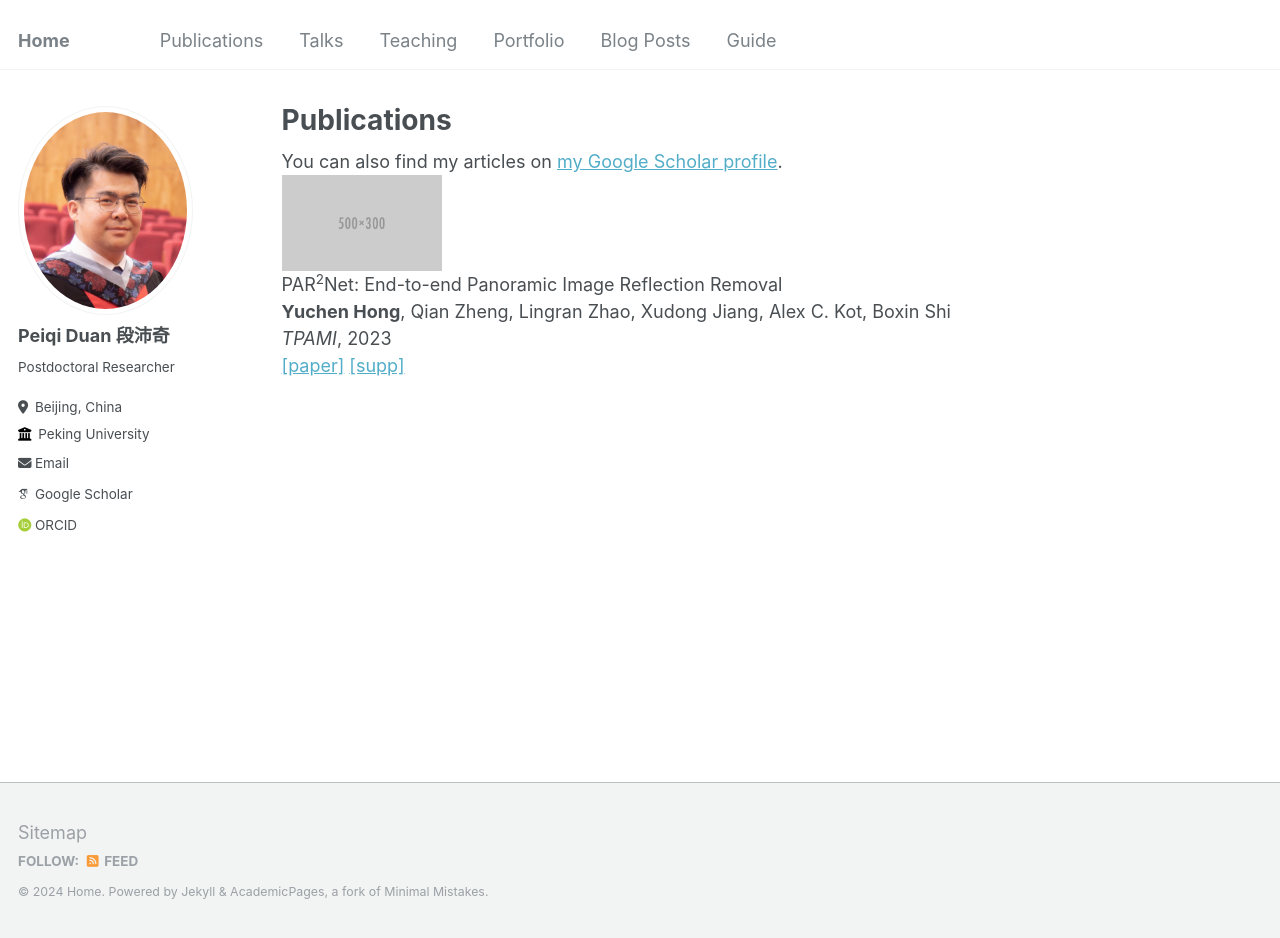
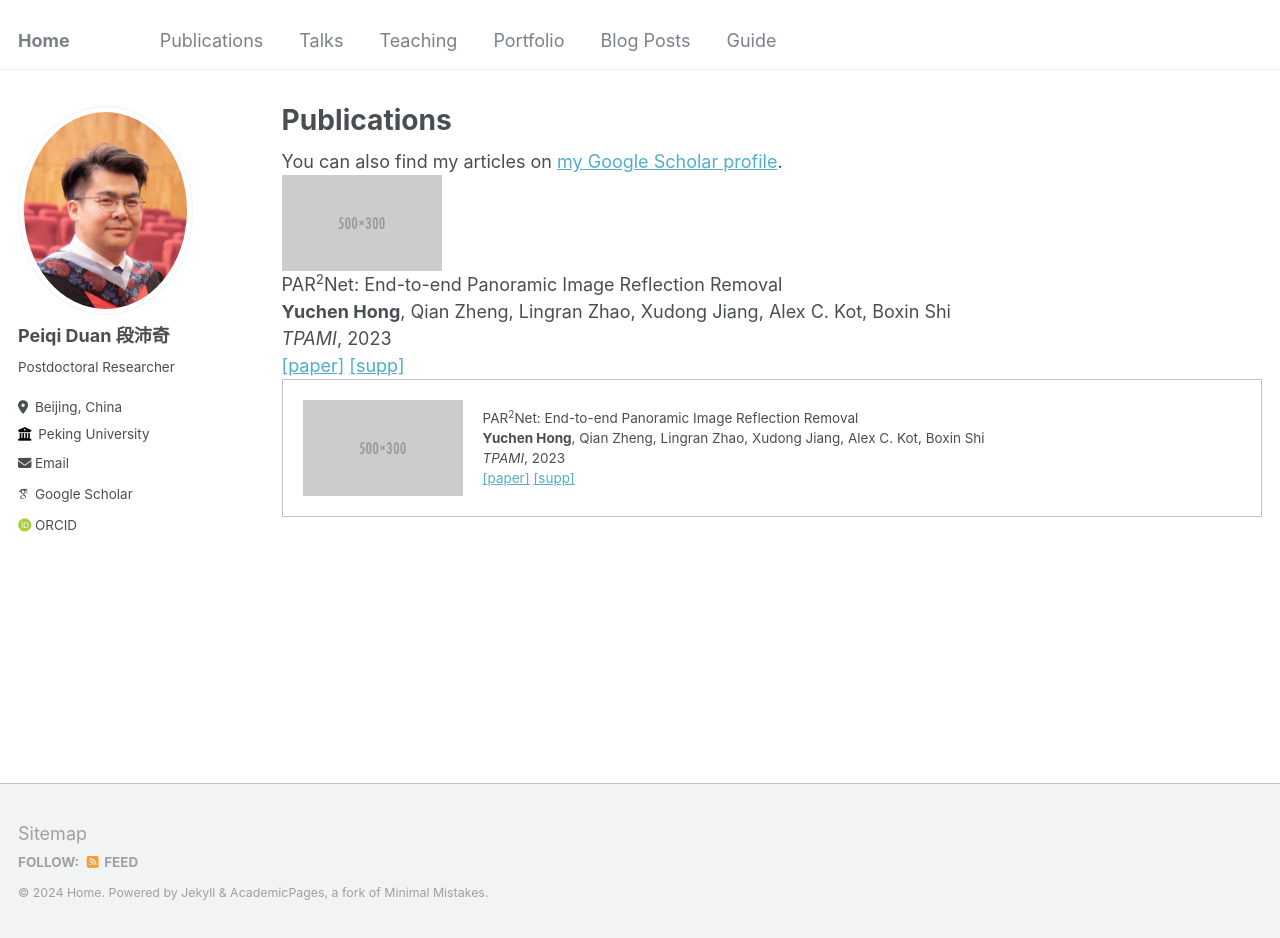
Before and after one commit to peiqi-duan/peiqi-duan.github.io, a Jekyll site: the page built from _pages/publications.md, in a window 1280 px wide and 938 px high. Built offline with Jekyll 4.4.1, drawn with Linux system fonts in a browser that asks for light colours; some web fonts are replaced.

Commit message:
Update publications.md

```diff
--- a/_pages/publications.md
+++ b/_pages/publications.md
@@ -25,3 +25,39 @@ author_profile: true
       <a href="https://ieeexplore.ieee.org/abstract/document/10153662/">[paper]</a> <a href="paper/pami23_supp.pdf">[supp]</a>
     </td>
 </tr>
+
+<table>
+  <tr onmouseout="par2net_stop()" onmouseover="par2net_start()">
+    <td style="padding:20px; width:25%; vertical-align:middle;">
+      <div class="flex-container">
+        <div class="one">
+          <div class="two" id='par2net_image'>
+            <img src='../images/500x300.png' width="160">
+          </div>
+        </div>
+        <div class="flex-content">
+          <papertitle>PAR<sup>2</sup>Net: End-to-end Panoramic Image Reflection Removal</papertitle>
+          <br>
+          <strong>Yuchen Hong</strong>, Qian Zheng, Lingran Zhao,
+          Xudong Jiang, Alex C. Kot, Boxin Shi
+          <br>
+          <em>TPAMI</em>, 2023
+          <br>
+          <a href="https://ieeexplore.ieee.org/abstract/document/10153662/">[paper]</a>
+          <a href="paper/pami23_supp.pdf">[supp]</a>
+        </div>
+      </div>
+    </td>
+  </tr>
+</table>
+
+<style>
+.flex-container {
+  display: flex;
+  align-items: center;
+}
+
+.flex-content {
+  margin-left: 20px; /* 可调整此值以控制图像和文本之间的间距 */
+}
+</style>
```
